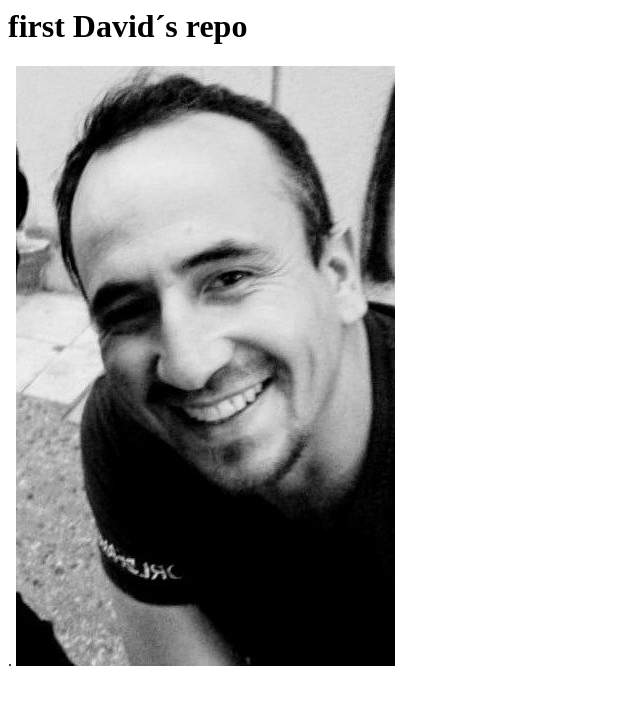
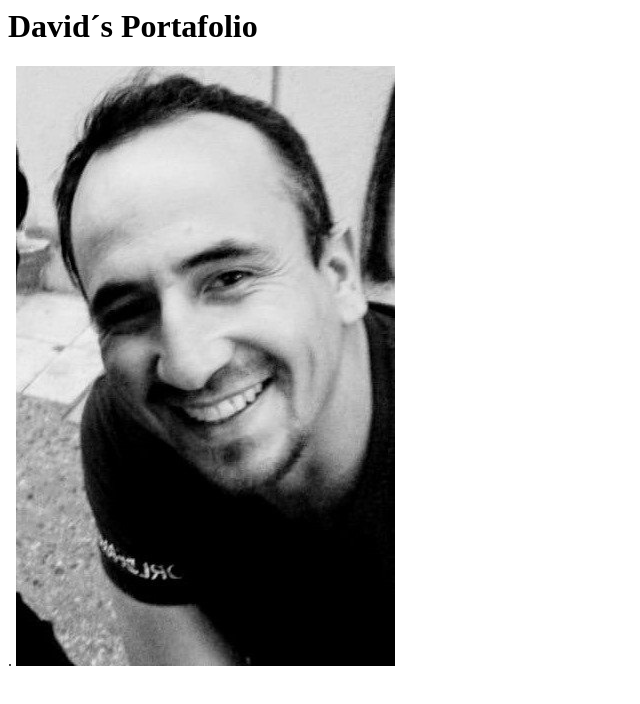
Before and after one commit to perrochoko/david.github.io, a plain HTML site: page index.html in a window 1280 px wide. Shown: the whole page, without its empty margins (0-640 px from the left). Drawn offline with Linux system fonts and the light colour scheme.

Commit message:
Update index.html

```diff
--- a/index.html
+++ b/index.html
@@ -1,4 +1,4 @@
 <html>
-    <h1>first David´s repo</h1>.
+    <h1>David´s Portafolio</h1>.
     <img src= "./perrochoko.jpg"/>
 </html>
```
